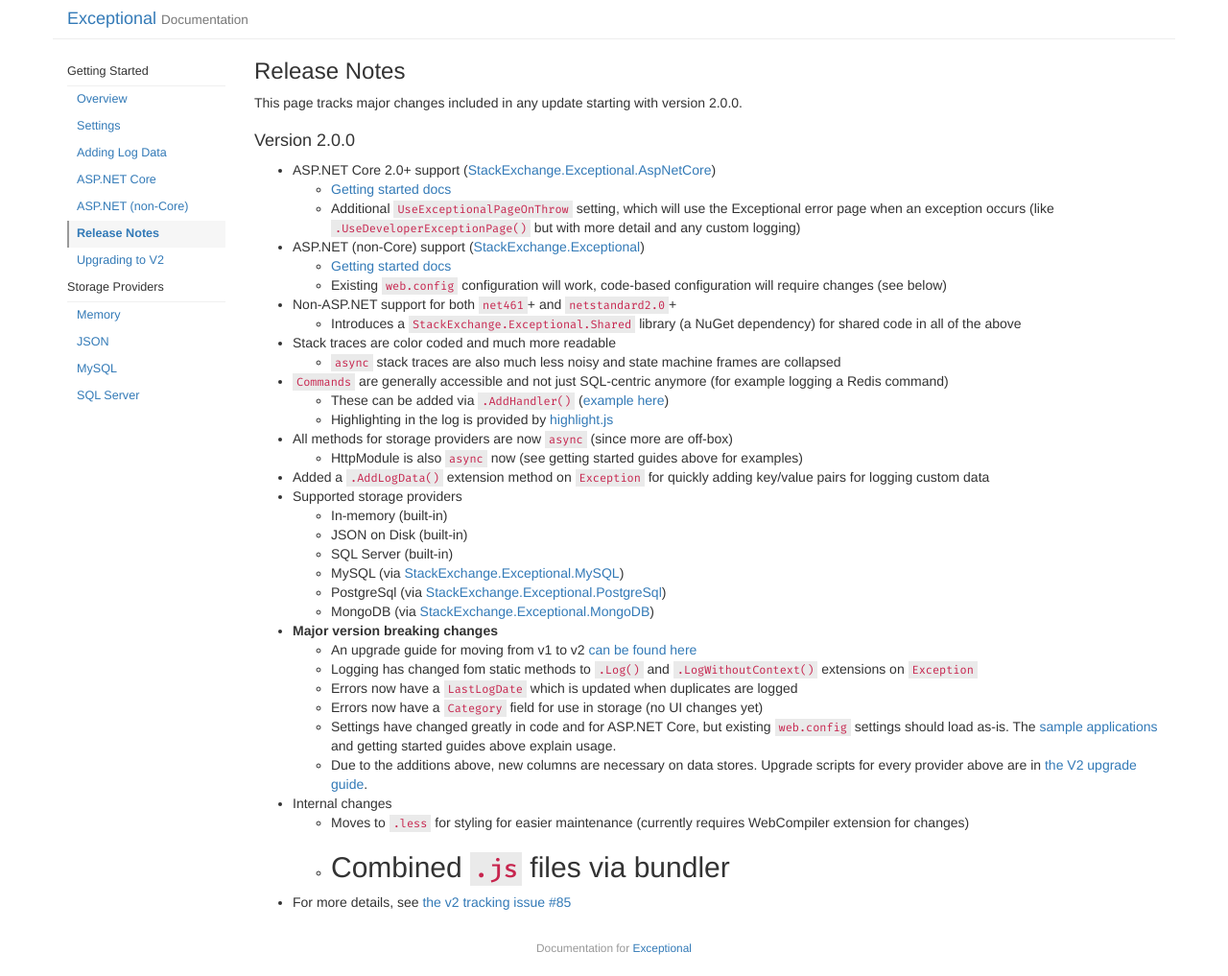
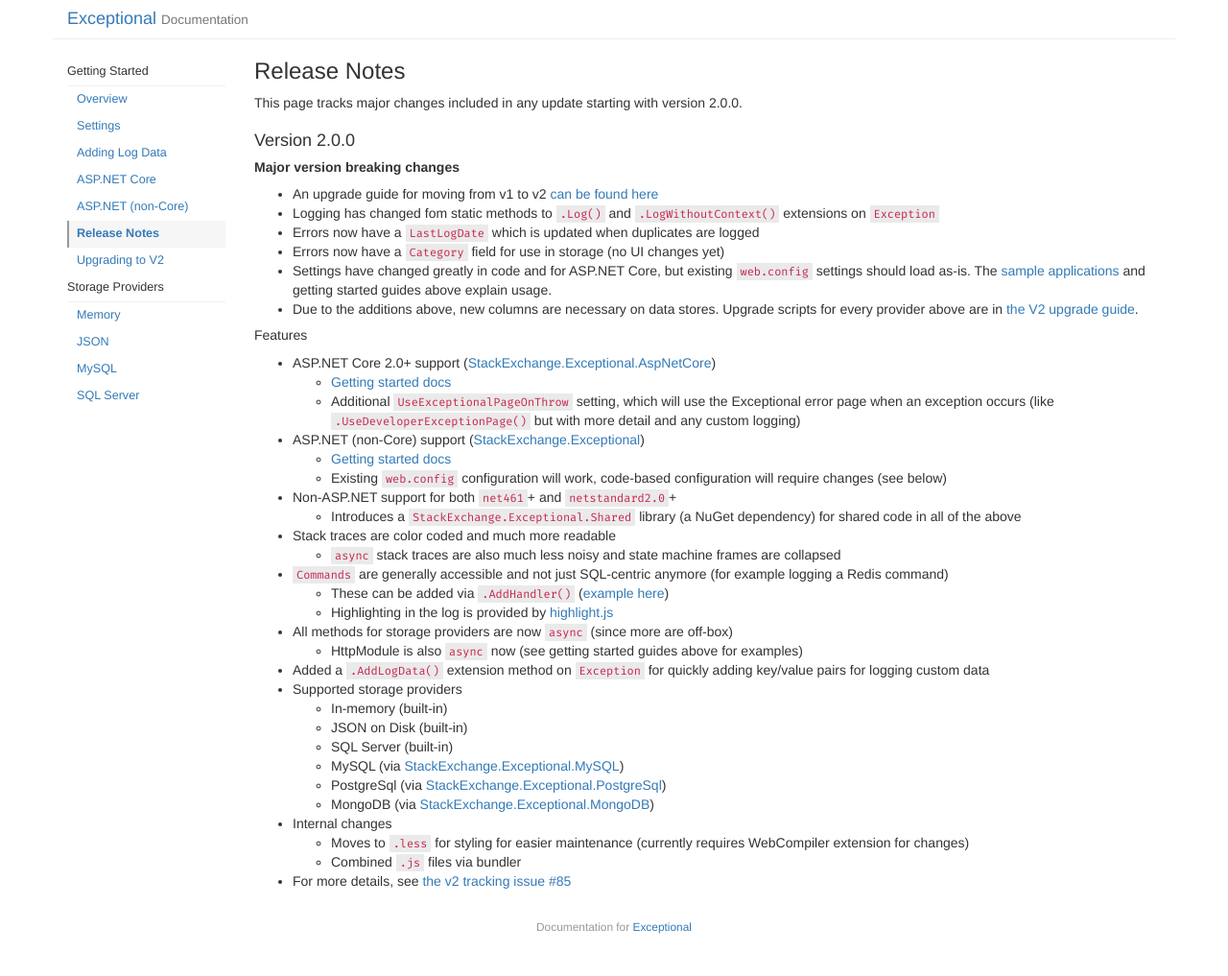
Before and after one commit to NickCraver/StackExchange.Exceptional, a Jekyll site: the page built from docs/Releases.md, in a window 1280 px wide. Shown: the whole page at 96% size. Built offline with Jekyll 4.4.1, drawn with Linux system fonts in a browser that asks for light colours; after the commit the page ends 995 px from its top, so only the background shows below that; part of the change alters nothing that is shown.

Commit message:
Update release notes

```diff
--- a/docs/Releases.md
+++ b/docs/Releases.md
@@ -6,6 +6,16 @@ layout: "default"
 This page tracks major changes included in any update starting with version 2.0.0.
 
 #### Version 2.0.0
+
+##### **Major version breaking changes**
+  - An upgrade guide for moving from v1 to v2 [can be found here](https://nickcraver.com/StackExchange.Exceptional/UpgradeToV2)
+  - Logging has changed fom static methods to `.Log()` and `.LogWithoutContext()` extensions on `Exception`
+  - Errors now have a `LastLogDate` which is updated when duplicates are logged
+  - Errors now have a `Category` field for use in storage (no UI changes yet)
+  - Settings have changed greatly in code and for ASP.NET Core, but existing `web.config` settings should load as-is. The [sample applications](https://github.com/NickCraver/StackExchange.Exceptional/tree/master/samples) and getting started guides above explain usage.
+  - Due to the additions above, new columns are necessary on data stores. Upgrade scripts for every provider above are in [the V2 upgrade guide](https://nickcraver.com/StackExchange.Exceptional/UpgradeToV2).
+
+##### Features
 - ASP.NET Core 2.0+ support ([StackExchange.Exceptional.AspNetCore](https://www.nuget.org/packages/StackExchange.Exceptional.AspNetCore/))
   - [Getting started docs](https://nickcraver.com/StackExchange.Exceptional/AspDotNetCore)
   - Additional `UseExceptionalPageOnThrow` setting, which will use the Exceptional error page when an exception occurs (like [`.UseDeveloperExceptionPage()`](https://docs.microsoft.com/en-us/aspnet/core/fundamentals/error-handling?view=aspnetcore-2.2) but with more detail and any custom logging)
@@ -29,15 +39,7 @@ This page tracks major changes included in any update starting with version 2.0.
   - MySQL (via [StackExchange.Exceptional.MySQL](https://www.nuget.org/packages/StackExchange.Exceptional.MySQL/))
   - PostgreSql (via [StackExchange.Exceptional.PostgreSql](https://www.nuget.org/packages/StackExchange.Exceptional.PostgreSql/))
   - MongoDB (via [StackExchange.Exceptional.MongoDB](https://www.nuget.org/packages/StackExchange.Exceptional.MongoDB/))
-- **Major version breaking changes**
-  - An upgrade guide for moving from v1 to v2 [can be found here](https://nickcraver.com/StackExchange.Exceptional/UpgradeToV2)
-  - Logging has changed fom static methods to `.Log()` and `.LogWithoutContext()` extensions on `Exception`
-  - Errors now have a `LastLogDate` which is updated when duplicates are logged
-  - Errors now have a `Category` field for use in storage (no UI changes yet)
-  - Settings have changed greatly in code and for ASP.NET Core, but existing `web.config` settings should load as-is. The [sample applications](https://github.com/NickCraver/StackExchange.Exceptional/tree/master/samples) and getting started guides above explain usage.
-  - Due to the additions above, new columns are necessary on data stores. Upgrade scripts for every provider above are in [the V2 upgrade guide](https://nickcraver.com/StackExchange.Exceptional/UpgradeToV2).
 - Internal changes
   - Moves to `.less` for styling for easier maintenance (currently requires WebCompiler extension for changes)
   - Combined `.js` files via bundler
-  -
 - For more details, see [the v2 tracking issue #85](https://github.com/NickCraver/StackExchange.Exceptional/issues/85)
```
